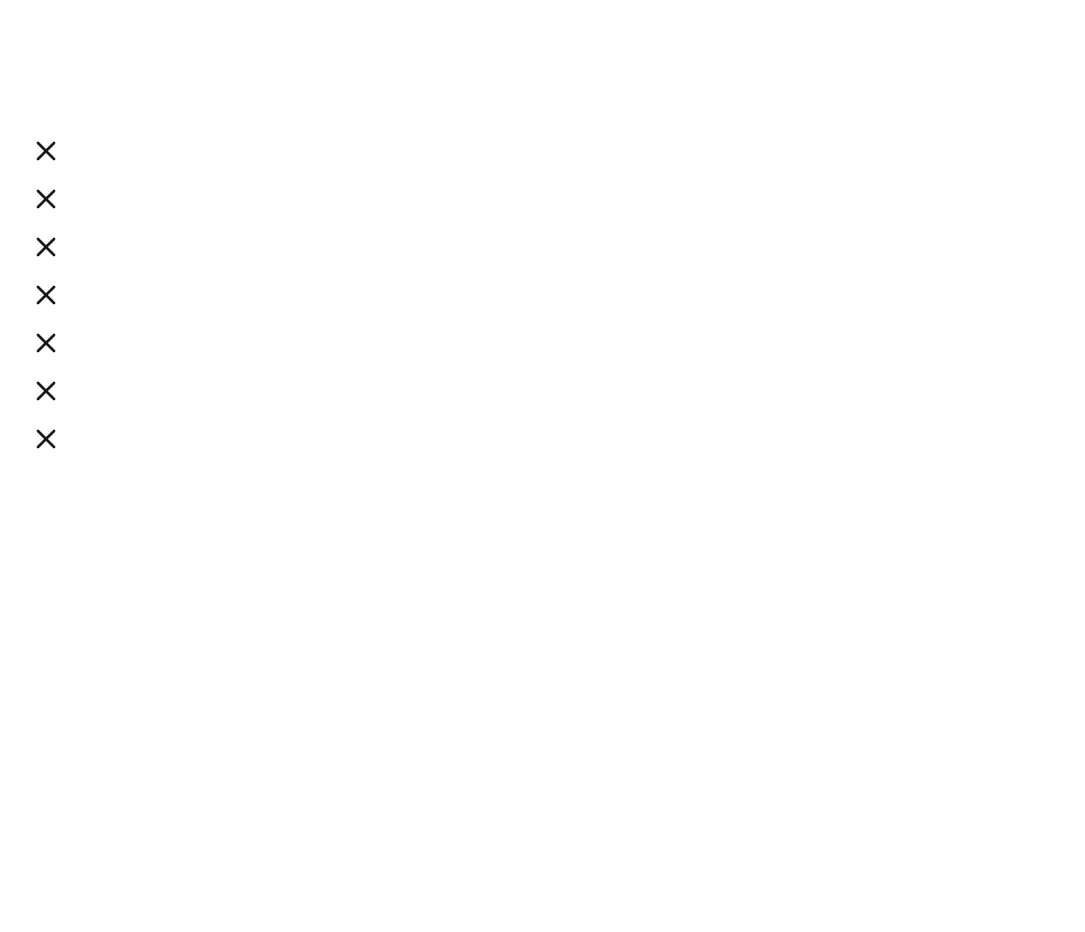
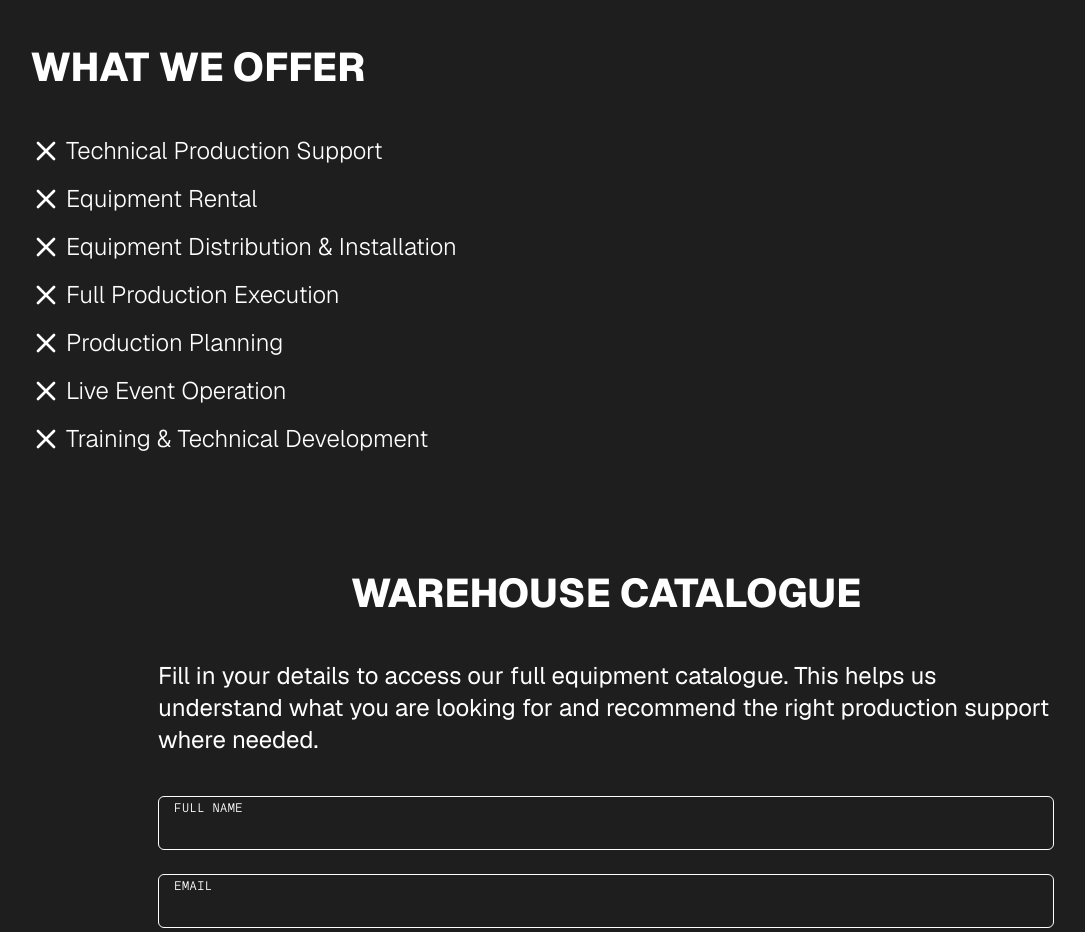
Before and after one commit to ise2005best/cytech-world-communication, a Next.js app: page /services in a window 1280 px wide. Shown: the part 980-1912 px from the top of the page, without its empty margins (34-1119 px from the left). Built offline with nearby package versions, Linux system fonts and the light colour scheme; a web font is replaced by a local one.

Commit message:
added a fixed background on about-us, services and contact us pages and changed the instagram url in the footer

```diff
--- a/app/about-us/page.tsx
+++ b/app/about-us/page.tsx
@@ -31,7 +31,7 @@ const featuredEvents = [
 
 const AboutUs = () => {
   return (
-    <div>
+    <div className="bg-[#1E1E1E]">
       <div className="flex flex-col justify-center items-start py-12 md:mt-28 mt-52 mx-6 md:py-32 md:mx-36 max-w-6xl">
         <h3 className="font-primary font-head uppercase text-[32px] md:text-7xl max-w-4xl font-semibold text-white">
           The Engine Behind Every Stage
--- a/app/components/footer.tsx
+++ b/app/components/footer.tsx
@@ -25,7 +25,7 @@ const Footer = () => {
 
           <div className="mt-auto flex flex-row gap-5 pt-8">
             <a
-              href="https://www.instagram.com/cytechworldcommunication/"
+              href="https://www.instagram.com/cytech.world?utm_source=ig_web_button_share_sheet&igsh=ZDNlZDc0MzIxNw=="
               target="_blank"
               rel="noopener noreferrer"
             >
--- a/app/contact-us/page.tsx
+++ b/app/contact-us/page.tsx
@@ -13,7 +13,7 @@ export const metadata: Metadata = {
 
 const ContactUs = () => {
   return (
-    <div>
+    <div className="bg-[#1E1E1E]">
       <div className="flex flex-col justify-center items-start py-12 md:mt-28 mt-52 mx-6 md:py-32 md:mx-36 max-w-6xl">
         <h1 className="font-primary font-head uppercase text-[32px] md:text-7xl max-w-4xl font-semibold text-white">
           Work With Us
--- a/app/services/page.tsx
+++ b/app/services/page.tsx
@@ -24,8 +24,8 @@ const offerings = [
 
 const Services = () => {
   return (
-    <div>
-      <div className="flex flex-col justify-center items-start py-12 md:mt-28 mt-52 mx-6 md:py-32 md:mx-36 max-w-6xl xl:mx-auto">
+    <div className="bg-[#1E1E1E]">
+      <div className="flex flex-col justify-center items-start py-12 md:mt-28 mt-52 mx-6 md:py-32 md:mx-36 max-w-6xl xl:mx-auto ">
         <h1 className="font-primary font-head uppercase text-[32px] md:text-7xl max-w-4xl font-semibold text-white">
           premium production
         </h1>
@@ -66,7 +66,7 @@ const Services = () => {
           <div className="flex flex-col gap-4">
             {offerings.map((offering) => (
               <div key={offering} className="flex flex-row items-center gap-1">
-                <X className="md:w-8 md:h-8 w-6 h-6"  />
+                <X className="md:w-8 md:h-8 w-6 h-6 text-white"  />
                 <p className="font-primary font-body-wider md:text-2xl text-base text-white">
                   {offering}
                 </p>
```
